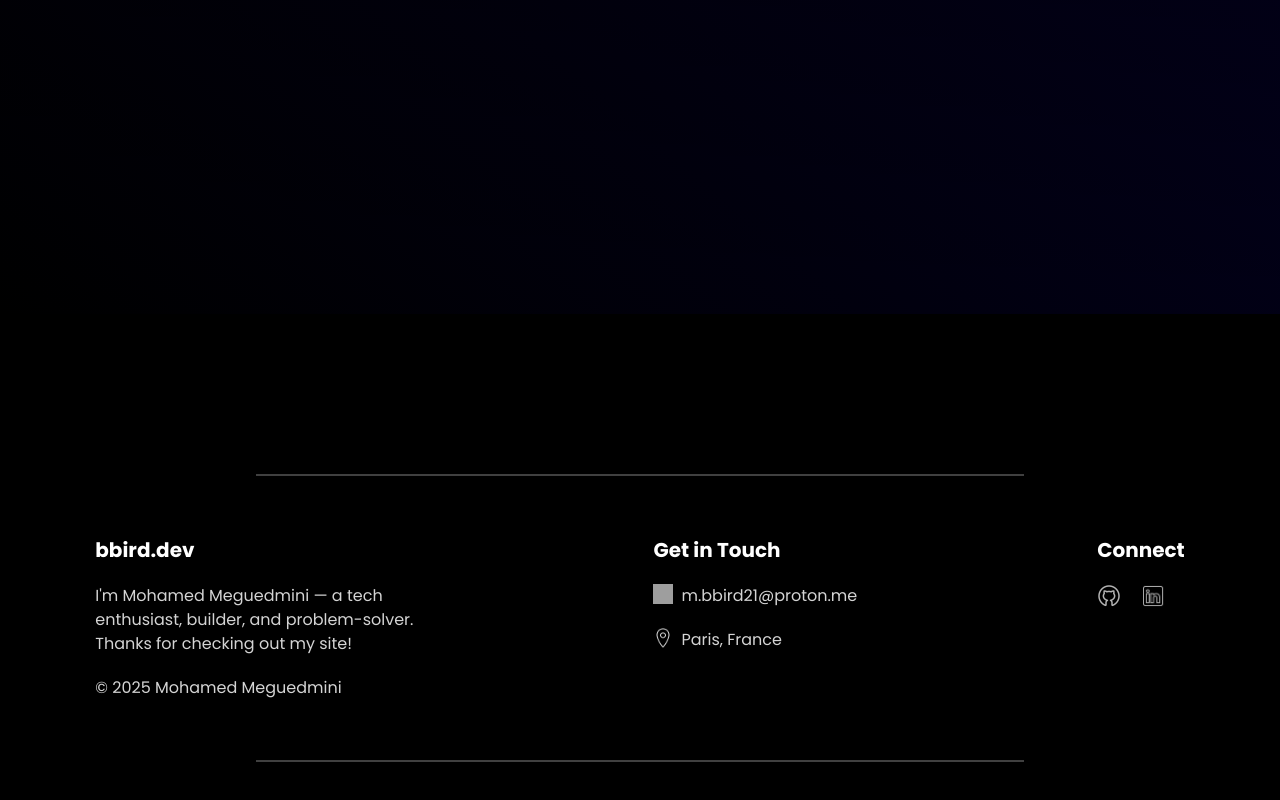
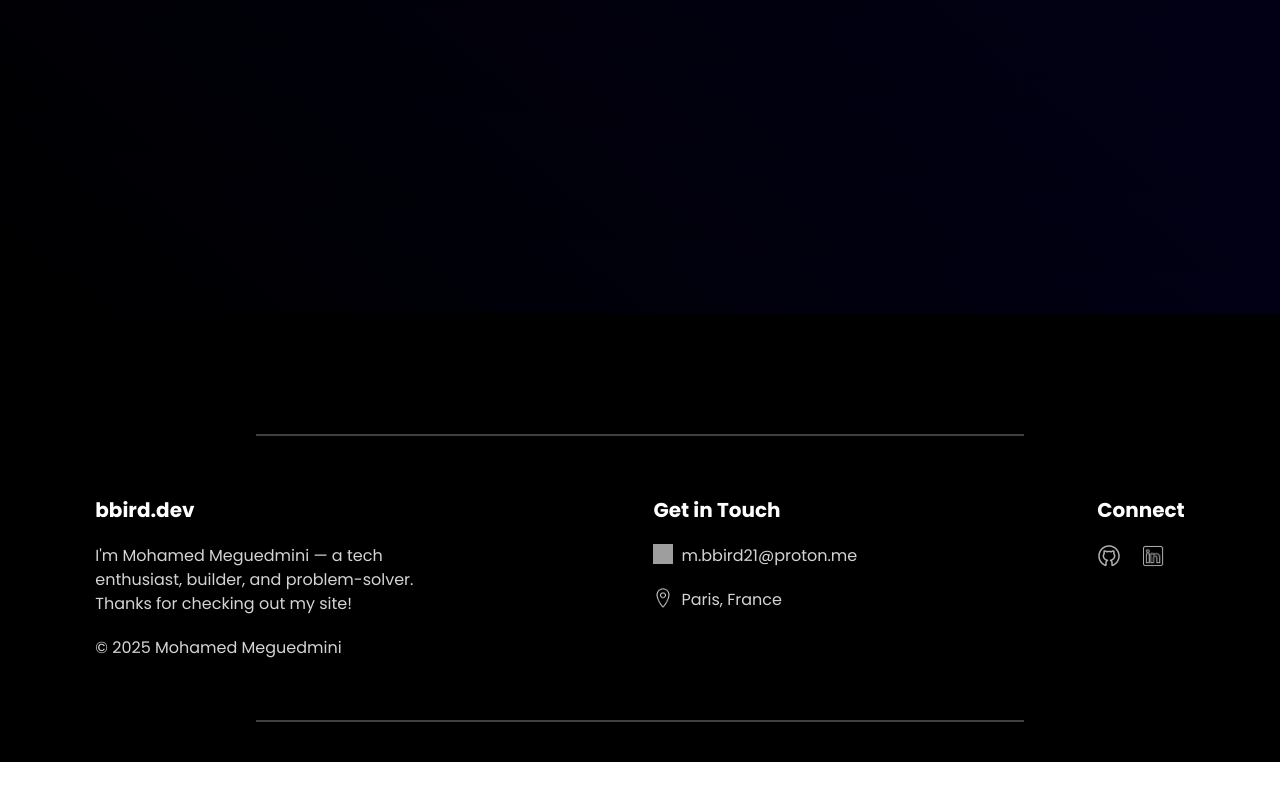
Before and after one commit to bbird-21/Personal-Website, a React (Vite) app: page / in a window 1280 px wide. Shown: the part 2466-3266 px from the top of the page. After the commit the page ends 3228 px from the top, so only its background shows below. Built offline with nearby package versions, Linux system fonts and the light colour scheme; grey boxes are pictures that could not be loaded; a web font is replaced by a local one.

Commit message:
fix: reduce margins footer

```diff
--- a/src/sections/Footer/Footer.jsx
+++ b/src/sections/Footer/Footer.jsx
@@ -7,7 +7,7 @@ import githubIcon from "../../assets/icons/github.png"
 import linkedinIcon from "../../assets/icons/linkedin.png"
 const Footer = () => {
 	return (
-		<footer className="flex flex-col md:flex-col pt-40 pb-10 bg-black font-[Poppins] bg-pink-900">
+		<footer className="flex flex-col md:flex-col pt-30 pb-10 bg-black font-[Poppins] bg-pink-900">
 			{ /* Top Divider */ }
 			<div className="flex justify-center">
 				<div className="w-3/4 md:w-3/5 bg-neutral-700 h-0.5"></div>
```
